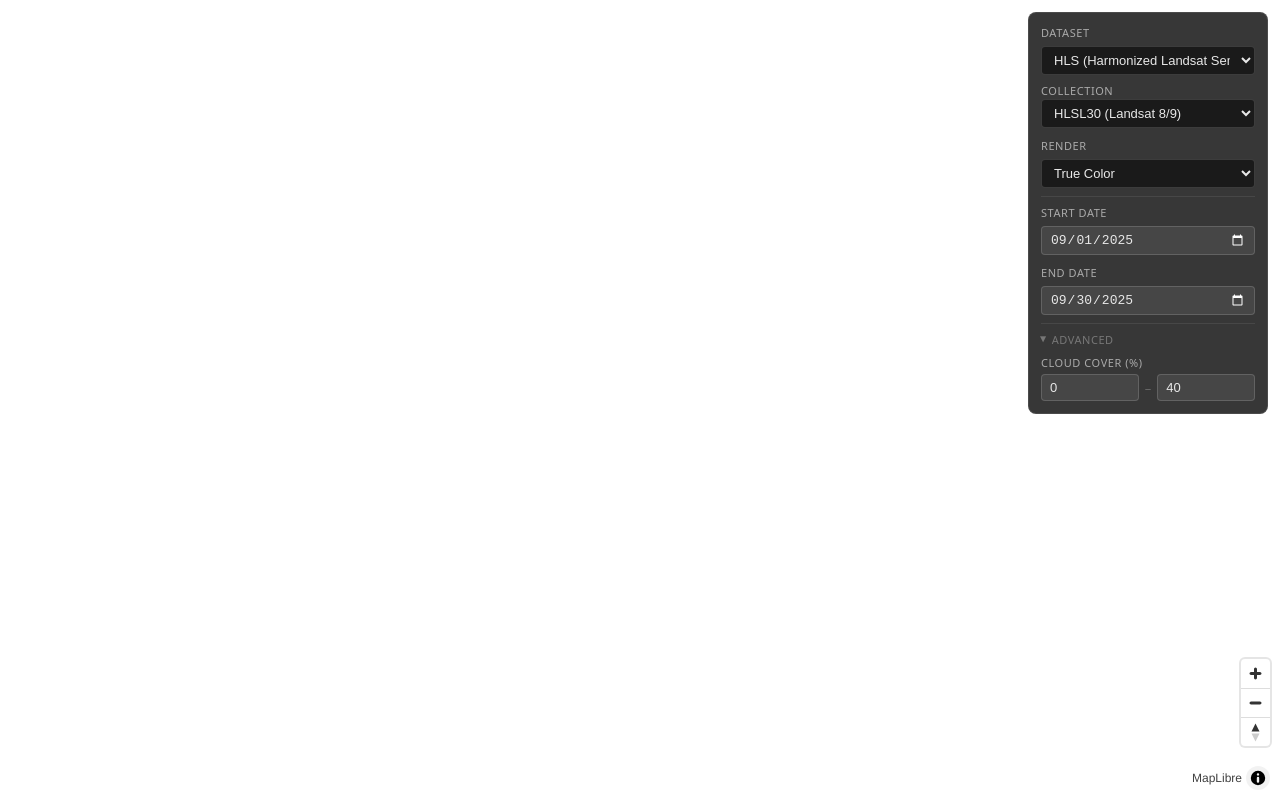
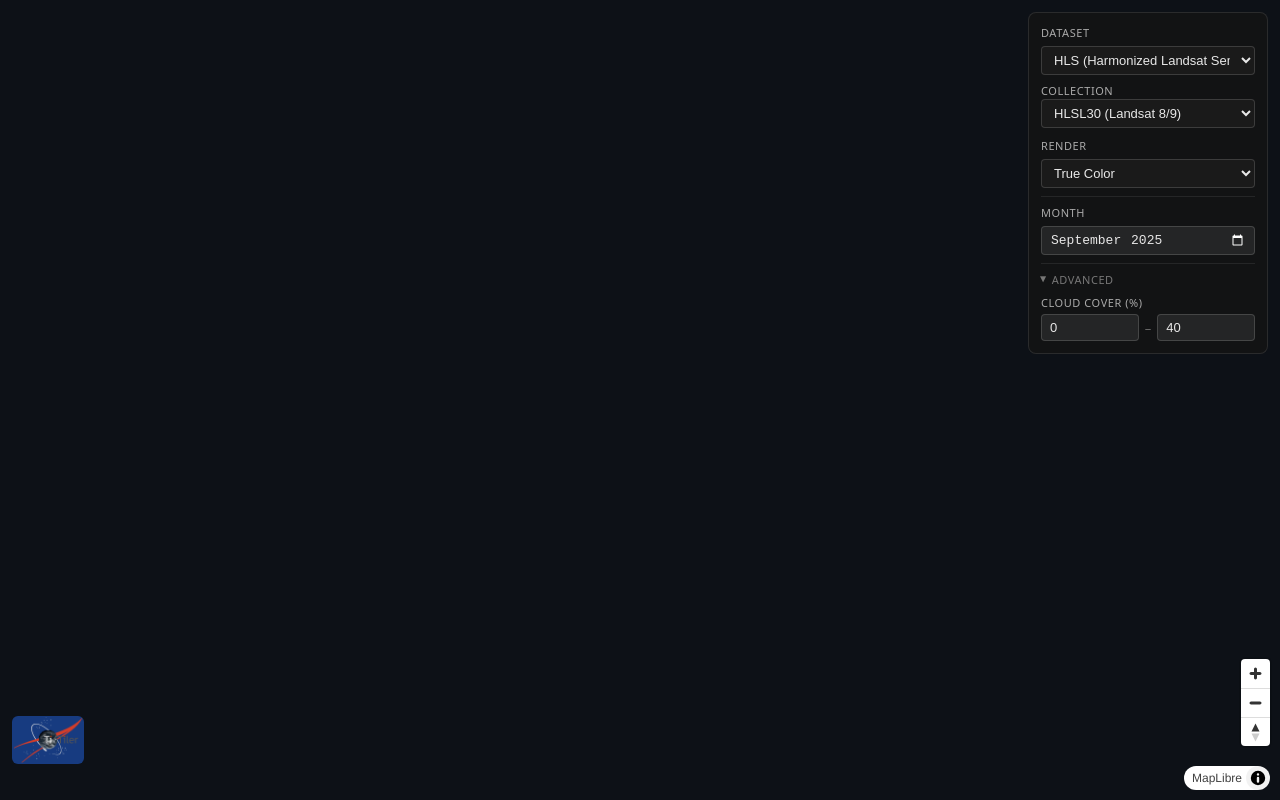
Before and after one commit to developmentseed/titiler-cmr-browser, a website built with Vite: page index.html in a window 1280 px wide. Built offline with nearby package versions, Linux system fonts and the light colour scheme; no server answers.

Commit message:
spruce it up

```diff
--- a/index.html
+++ b/index.html
@@ -4,12 +4,17 @@
     <meta charset="UTF-8" />
     <meta name="viewport" content="width=device-width, initial-scale=1.0" />
     <title>titiler-cmr showcase</title>
+    <link rel="icon" type="image/png" href="/titiler-cmr.png" />
   </head>
   <body>
     <div id="map"></div>
 
     <button id="controls-toggle" aria-label="Toggle controls" aria-expanded="false">☰</button>
     <div id="controls"></div>
+
+    <div id="logo">
+      <img src="/titiler-cmr.png" alt="titiler-cmr" />
+    </div>
 
     <div id="zoom-guard">Zoom in further to see data</div>
 
--- a/src/config.ts
+++ b/src/config.ts
@@ -26,10 +26,12 @@ export type RenderConfig = {
  * Controls the date picker UI and how the `datetime` query param is formed.
  * - `single`: one date input; datetime sent as a single-day range.
  * - `range`: two date inputs (start / end).
+ * - `month`: a single month/year picker; datetime sent as the full calendar month range.
  */
 export type DateConfig =
   | { mode: "single"; default: string }
-  | { mode: "range"; default: [string, string] };
+  | { mode: "range"; default: [string, string] }
+  | { mode: "month"; default: string };
 
 /**
  * A numeric range input rendered as two number fields (min, max).
@@ -91,6 +93,8 @@ export type CollectionConfig = {
   minzoom: number;
   maxzoom: number;
   backend: "rasterio" | "xarray";
+  /** HTML string shown in the MapLibre attribution control for this layer. */
+  attribution?: string;
   /** Controls the date picker UI and the datetime query param format. */
   date: DateConfig;
   renders: RenderConfig[];
@@ -124,7 +128,8 @@ export const DATASETS: DatasetConfig[] = [
         minzoom: 5,
         maxzoom: 13,
         backend: "rasterio",
-        date: { mode: "range", default: ["2025-09-01", "2025-09-30"] },
+        attribution: '<a href="https://lpdaac.usgs.gov/products/hlsl30v002/" target="_blank">HLS Landsat (NASA LP DAAC)</a>',
+        date: { mode: "month", default: "2025-09" },
         queryParams: [
           {
             type: "range",
@@ -166,7 +171,8 @@ export const DATASETS: DatasetConfig[] = [
         backend: "rasterio",
         minzoom: 5,
         maxzoom: 13,
-        date: { mode: "range", default: ["2025-09-01", "2025-09-30"] },
+        attribution: '<a href="https://lpdaac.usgs.gov/products/hlss30v002/" target="_blank">HLS Sentinel-2 (NASA LP DAAC / ESA)</a>',
+        date: { mode: "month", default: "2025-09" },
         queryParams: [
           {
             type: "range",
@@ -212,6 +218,7 @@ export const DATASETS: DatasetConfig[] = [
       backend: "xarray",
       minzoom: 6,
       maxzoom: 13,
+      attribution: '<a href="https://nisar.jpl.nasa.gov/" target="_blank">NISAR GCOV (NASA JPL / ASF DAAC)</a>',
       date: { mode: "range", default: ["2026-01-01", "2026-02-01"] },
       queryParams: [
         {
@@ -263,6 +270,7 @@ export const DATASETS: DatasetConfig[] = [
       backend: "xarray",
       minzoom: 0,
       maxzoom: 7,
+      attribution: '<a href="https://podaac.jpl.nasa.gov/dataset/MUR-JPL-L4-GLOB-v4.1" target="_blank">MUR SST (NASA JPL PO.DAAC)</a>',
       date: { mode: "single", default: "2024-01-15" },
       renders: [
         {
--- a/src/controls.ts
+++ b/src/controls.ts
@@ -20,6 +20,14 @@ export type ControlState = {
 /** Formats a start/end date pair into an RFC 3339 datetime range string. */
 function toDatetimeRange(startDate: string, endDate: string): string {
   return `${startDate}T00:00:00Z/${endDate}T23:59:59Z`;
+}
+
+/** Converts a "YYYY-MM" month string into a full-month RFC 3339 datetime range. */
+function monthToDatetimeRange(yearMonth: string): string {
+  const [year, month] = yearMonth.split("-").map(Number);
+  const lastDay = new Date(year, month, 0).getDate();
+  const end = `${yearMonth}-${String(lastDay).padStart(2, "0")}`;
+  return toDatetimeRange(`${yearMonth}-01`, end);
 }
 
 function makeLabel(text: string, forId: string): HTMLLabelElement {
@@ -66,6 +74,16 @@ function renderDateControls(
       const d = input.value || collection.date.default;
       return `${d}T00:00:00Z/${d}T23:59:59Z`;
     };
+  } else if (collection.date.mode === "month") {
+    const defaultMonth = collection.date.default;
+    const input = document.createElement("input");
+    input.type = "month";
+    input.id = "month-input";
+    input.value = defaultMonth;
+    input.addEventListener("change", onChange);
+    container.appendChild(makeLabel("Month", "month-input"));
+    container.appendChild(input);
+    return () => monthToDatetimeRange(input.value || defaultMonth);
   } else {
     const startInput = makeDateInput("start-date-input");
     const endInput = makeDateInput("end-date-input");
--- a/src/layers.ts
+++ b/src/layers.ts
@@ -67,9 +67,15 @@ function addRasterLayer(
   id: string,
   tilejsonUrl: string,
   minzoom: number,
-  maxzoom?: number
+  maxzoom?: number,
+  attribution?: string
 ): void {
-  map.addSource(id, { type: "raster", url: tilejsonUrl, tileSize: 256 });
+  map.addSource(id, {
+    type: "raster",
+    url: tilejsonUrl,
+    tileSize: 256,
+    ...(attribution ? { attribution } : {}),
+  });
   map.addLayer({
     id,
     type: "raster",
@@ -96,11 +102,11 @@ export function updateLayer(map: Map, state: ControlState): void {
       p.set("minzoom", String(sub.minzoom));
       if (sub.maxzoom !== undefined) p.set("maxzoom", String(sub.maxzoom));
       for (const [k, v] of Object.entries(sub.params)) p.set(k, v);
-      addRasterLayer(map, `cmr-${i}`, `${base}?${p}`, sub.minzoom, sub.maxzoom);
+      addRasterLayer(map, `cmr-${i}`, `${base}?${p}`, sub.minzoom, sub.maxzoom, collection.attribution);
     });
   } else {
     const p = buildBaseParams(collection, render, datetime, extraParams);
     p.set("minzoom", String(collection.minzoom));
-    addRasterLayer(map, "cmr-0", `${base}?${p}`, collection.minzoom);
+    addRasterLayer(map, "cmr-0", `${base}?${p}`, collection.minzoom, undefined, collection.attribution);
   }
 }
--- a/src/main.ts
+++ b/src/main.ts
@@ -28,6 +28,15 @@ const { getState } = initControls((state) => {
 
 map.on("load", () => {
   map.setProjection({ type: "globe" });
+  map.setSky({
+    "sky-color": "#0d1117",
+    "horizon-color": "#1a2233",
+    "fog-color": "#0d1117",
+    "fog-ground-blend": 0.9,
+    "horizon-fog-blend": 0.5,
+    "sky-horizon-blend": 0.5,
+    "atmosphere-blend": 0.3,
+  });
   initLoading(map, () => getState().collection.minzoom);
   initZoomGuard(map, () => getState().collection.minzoom);
   updateLayer(map, getState());
--- a/src/style.css
+++ b/src/style.css
@@ -19,6 +19,7 @@ body {
 #map {
   position: absolute;
   inset: 0;
+  background: #0d1117;
 }
 
 /* Mobile toggle button (hidden on desktop) */
@@ -142,6 +143,7 @@ body {
 }
 
 #controls input[type="date"],
+#controls input[type="month"],
 #controls input[type="text"] {
   width: 100%;
   background: rgba(255, 255, 255, 0.08);
@@ -155,6 +157,7 @@ body {
 
 #controls select:focus,
 #controls input[type="date"]:focus,
+#controls input[type="month"]:focus,
 #controls input[type="text"]:focus {
   outline: 1px solid rgba(100, 160, 255, 0.6);
 }
@@ -198,6 +201,22 @@ body {
   color: #666;
   font-size: 13px;
   flex-shrink: 0;
+}
+
+/* Logo */
+#logo {
+  position: absolute;
+  bottom: 36px;
+  left: 12px;
+  z-index: 10;
+}
+
+#logo img {
+  display: block;
+  height: 48px;
+  width: auto;
+  border-radius: 6px;
+  opacity: 0.9;
 }
 
 /* Zoom guard */
```
Also changed, not shown: public/titiler-cmr.png (added).
